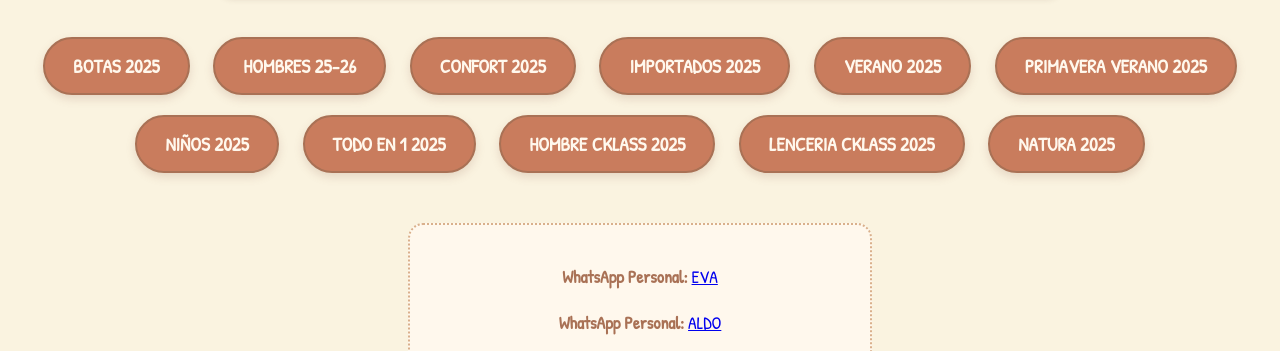
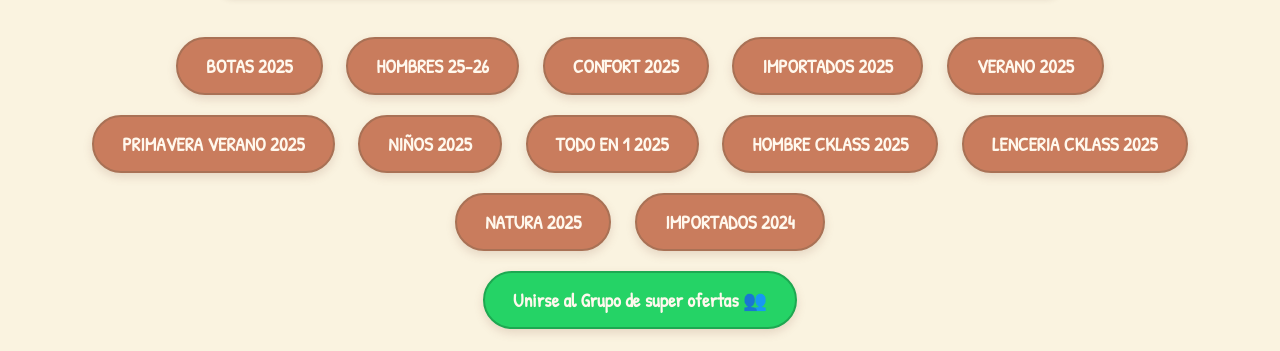
Before and after one commit to zapateria3m/CATALOGOS-DE-CAPATOS, a plain HTML site: page index.html in a window 1280 px wide. Shown: the part 409-760 px from the top of the page. Drawn offline with Linux system fonts and the light colour scheme; a web font is replaced by a local one.

Commit message:
Update index.html

```diff
--- a/index.html
+++ b/index.html
@@ -13,6 +13,9 @@
       color: #3B2F2F;
       padding: 20px;
       text-align: center;
+      max-width: 1200px;
+      margin-left: auto;
+      margin-right: auto;
     }
 
     h1 {
@@ -58,6 +61,17 @@
       background: #B35C44;
       color: #fff;
       transform: scale(1.05);
+    }
+
+    /* Botón verde especial para el grupo de WhatsApp */
+    .btn-wsp {
+      background: #25D366;
+      border-color: #1DA851;
+    }
+
+    .btn-wsp:hover {
+      background: #1DA851;
+      color: #fff;
     }
 
     .contact-info {
@@ -111,6 +125,14 @@
     <a href="10-CKLASS-HOME-25.pdf" class="btn" download>HOMBRE CKLASS 2025</a>
     <a href="11-CKLASS-LENCERIA-25.pdf" class="btn" download>LENCERIA CKLASS 2025</a>
     <a href="12-NATURA2025.pdf" class="btn" download>NATURA 2025</a>
+    <a href="6-IMPORTADO-2024.pdf" class="btn" download>IMPORTADOS 2024</a>
+  </div>
+
+  <!-- Botón para unirse al grupo de WhatsApp (verde) -->
+  <div>
+    <a href="https://chat.whatsapp.com/Gd6xBCNKkyd7h5dQO8IZrr" class="btn btn-wsp" target="_blank" rel="noopener noreferrer">
+      Unirse al Grupo de super ofertas 👥
+    </a>
   </div>
 
   <div class="contact-info" id="contacto">
```
